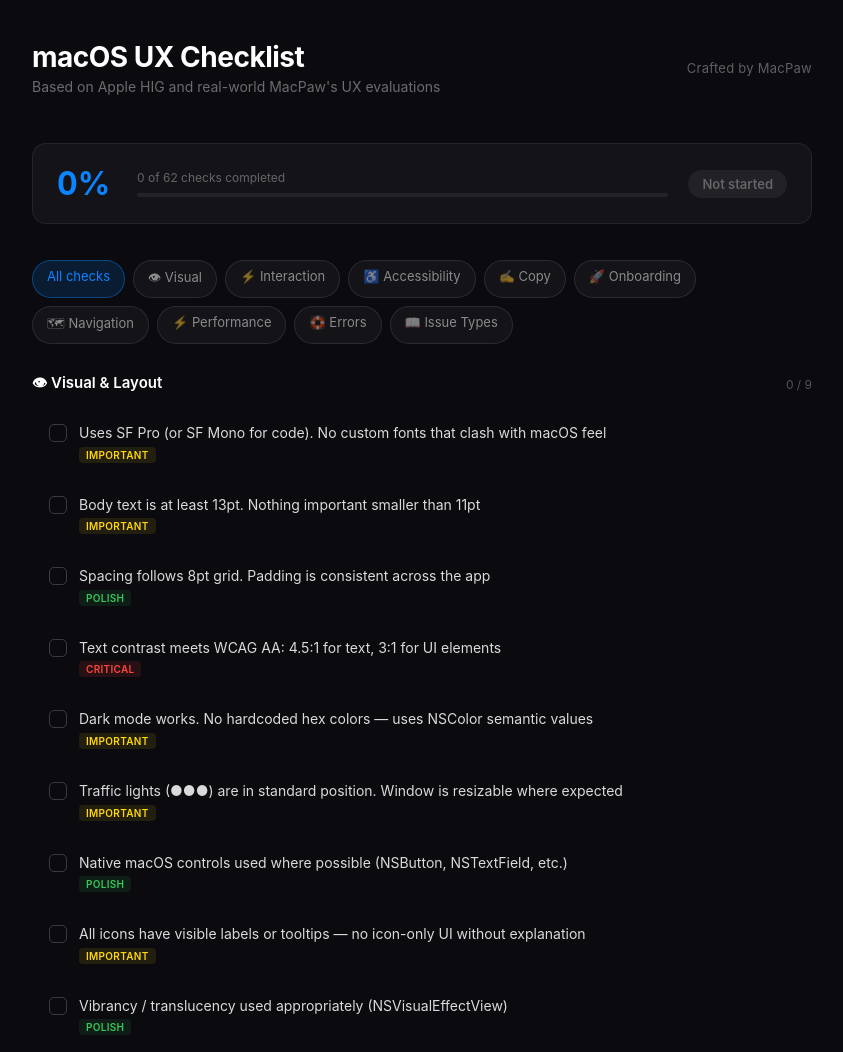
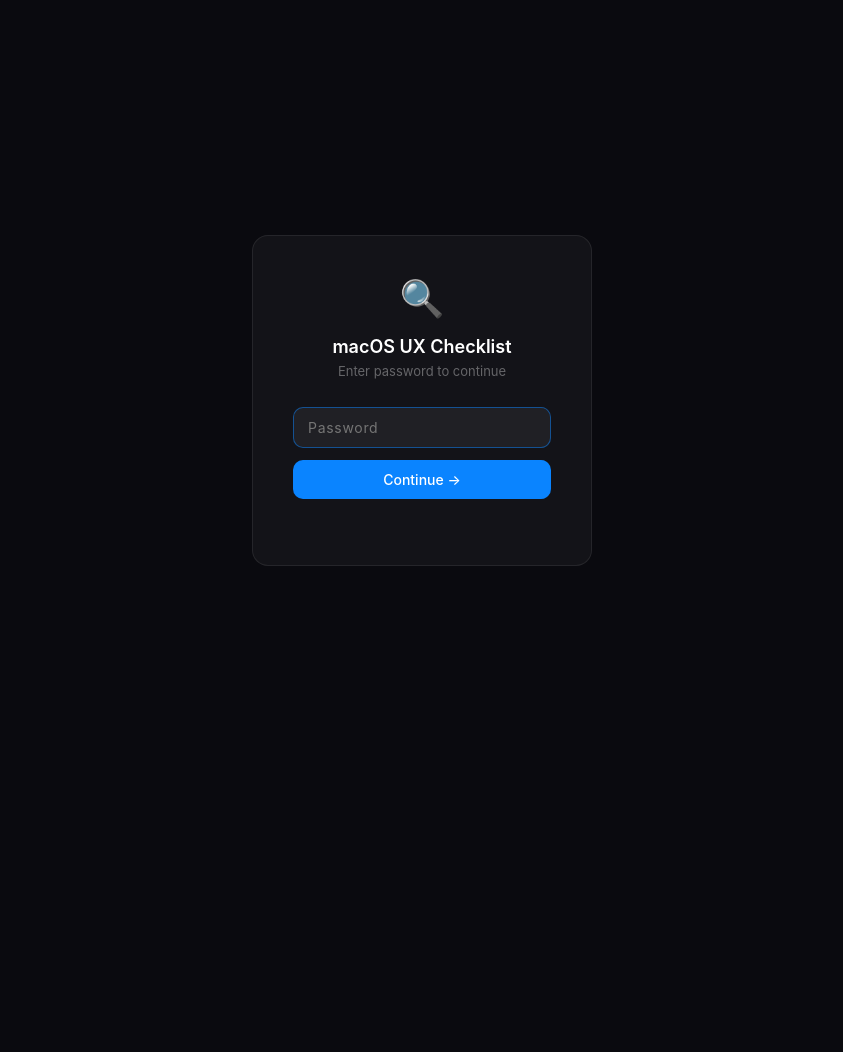
Before and after one commit to dariapo-xyz/UX-Checklist-, a plain HTML site: page index.html in a window 1280 px wide. Shown: the top 1052 px of the page, without its empty margins (218-1061 px from the left). After the commit the page ends 800 px from the top, so only its background shows below. Drawn offline with Linux system fonts and the light colour scheme.

Commit message:
Add files via upload

```diff
--- a/index.html
+++ b/index.html
@@ -13,6 +13,99 @@
     color: #e8e8f0;
     min-height: 100vh;
     padding: 40px 20px 80px;
+  }
+
+  /* Password gate */
+  #password-gate {
+    position: fixed;
+    inset: 0;
+    background: #0a0a0f;
+    display: flex;
+    align-items: center;
+    justify-content: center;
+    z-index: 9999;
+  }
+
+  .gate-card {
+    background: rgba(255,255,255,0.04);
+    border: 1px solid rgba(255,255,255,0.08);
+    border-radius: 16px;
+    padding: 40px;
+    width: 340px;
+    text-align: center;
+  }
+
+  .gate-logo {
+    width: 40px; height: 40px;
+    background: linear-gradient(135deg, #0A84FF, #5E5CE6);
+    border-radius: 10px;
+    margin: 0 auto 20px;
+  }
+
+  .gate-title {
+    font-size: 18px;
+    font-weight: 600;
+    color: #fff;
+    margin-bottom: 6px;
+  }
+
+  .gate-subtitle {
+    font-size: 13px;
+    color: rgba(255,255,255,0.35);
+    margin-bottom: 28px;
+  }
+
+  .gate-input {
+    width: 100%;
+    padding: 11px 14px;
+    background: rgba(255,255,255,0.06);
+    border: 1px solid rgba(255,255,255,0.1);
+    border-radius: 10px;
+    color: #fff;
+    font-size: 14px;
+    outline: none;
+    margin-bottom: 12px;
+    font-family: inherit;
+    letter-spacing: 0.05em;
+    transition: border-color 0.2s;
+  }
+
+  .gate-input:focus {
+    border-color: rgba(10,132,255,0.5);
+  }
+
+  .gate-input.error {
+    border-color: rgba(255,69,58,0.6);
+    animation: shake 0.3s ease;
+  }
+
+  @keyframes shake {
+    0%, 100% { transform: translateX(0); }
+    25% { transform: translateX(-6px); }
+    75% { transform: translateX(6px); }
+  }
+
+  .gate-btn {
+    width: 100%;
+    padding: 11px;
+    background: #0A84FF;
+    color: white;
+    border: none;
+    border-radius: 10px;
+    font-size: 14px;
+    font-weight: 500;
+    cursor: pointer;
+    font-family: inherit;
+    transition: background 0.2s;
+  }
+
+  .gate-btn:hover { background: #0070E0; }
+
+  .gate-error {
+    font-size: 12px;
+    color: #FF453A;
+    margin-top: 10px;
+    min-height: 16px;
   }
 
   .container { max-width: 780px; margin: 0 auto; }
@@ -340,7 +433,20 @@
 </style>
 </head>
 <body>
-<div class="container">
+
+<!-- Password gate -->
+<div id="password-gate">
+  <div class="gate-card">
+    <div style="font-size: 36px; margin-bottom: 16px;">🔍</div>
+    <div class="gate-title">macOS UX Checklist</div>
+    <div class="gate-subtitle">Enter password to continue</div>
+    <input class="gate-input" id="gate-input" type="password" placeholder="Password" onkeydown="if(event.key==='Enter')checkPassword()">
+    <button class="gate-btn" onclick="checkPassword()">Continue →</button>
+    <div class="gate-error" id="gate-error"></div>
+  </div>
+</div>
+
+<div class="container" id="main-content" style="display:none">
 
   <div class="header">
     <div>
@@ -554,6 +660,34 @@
 </div>
 
 <script>
+  // Password protection
+  const PASSWORD = 'macpawux';
+  const AUTH_KEY = 'macpaw-ux-auth';
+
+  function checkPassword() {
+    const input = document.getElementById('gate-input');
+    const error = document.getElementById('gate-error');
+    if (input.value === PASSWORD) {
+      sessionStorage.setItem(AUTH_KEY, '1');
+      document.getElementById('password-gate').style.display = 'none';
+      document.getElementById('main-content').style.display = 'block';
+      input.classList.remove('error');
+    } else {
+      error.textContent = 'Incorrect password. Try again.';
+      input.classList.add('error');
+      input.value = '';
+      setTimeout(() => input.classList.remove('error'), 400);
+    }
+  }
+
+  // Check if already authenticated this session
+  if (sessionStorage.getItem(AUTH_KEY) === '1') {
+    document.getElementById('password-gate').style.display = 'none';
+    document.getElementById('main-content').style.display = 'block';
+  } else {
+    setTimeout(() => document.getElementById('gate-input').focus(), 100);
+  }
+
   const TOTAL = document.querySelectorAll('.item').length;
   const STORAGE_KEY = 'macpaw-ux-checklist-v1';
 
```
